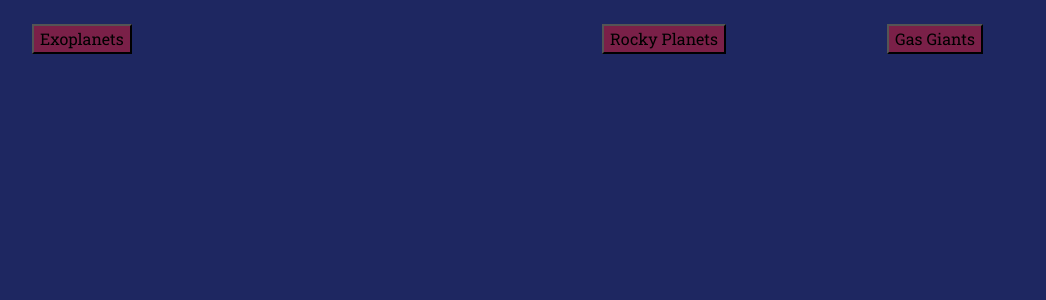
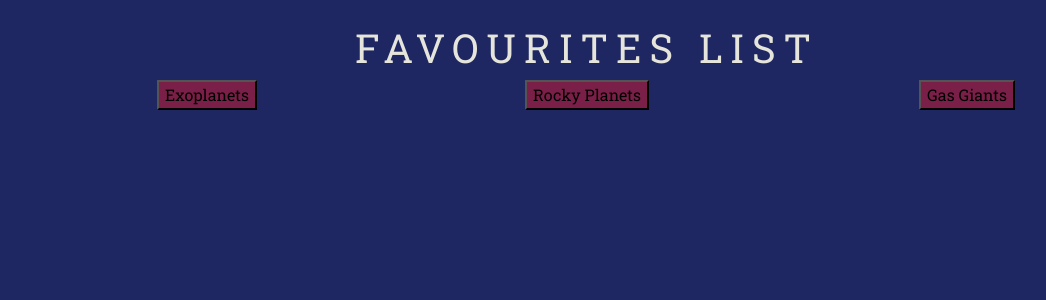
Before and after one commit to Astig-1982/The-Exoplanet-Project, a Flask app: page /favourite_list in a window 1280 px wide. Shown: the part 56-356 px from the top of the page, without its empty margins (53-1099 px from the left). Run offline with Flask 2, Linux system fonts and the light colour scheme; data that the repository does not hold is empty; some libraries are stand-ins or nearby versions; some web fonts are replaced.

Commit message:
Gave class of 'main_action_buttons' to action buttons from the top of the page

```diff
--- a/templates/add_favourites.html
+++ b/templates/add_favourites.html
@@ -1,16 +1,21 @@
 {% extends 'base.html' %}
 {% block content %}
 <div style="margin-top:5rem" class="container">
+<div class="row">
+<div style="text-align:center" class="col-12">
+<h1 class="title_exoplanet_page">favourites list</h1>
+</div>
+</div>
 	<div class="row">
-		<div class="col-6">
+		<div class="col-4 main_action_buttons">
 			<a href="{{ url_for('exoplanets_display') }}"><button class="buttons">Exoplanets</button></a>
 		</div>
-		<div class="col-3">
+		<div class="col-4 main_action_buttons">
 			<a href="{{ url_for('favourite_rocky_planets') }}">
 				<button class="buttons">Rocky Planets</button>
 			</a>
 		</div>
-		<div class="col-3">
+		<div class="col-4 main_action_buttons">
 			<a href="{{ url_for('favourite_gas_giants') }}">
 				<button class="buttons">Gas Giants</button>
 			</a>
```
